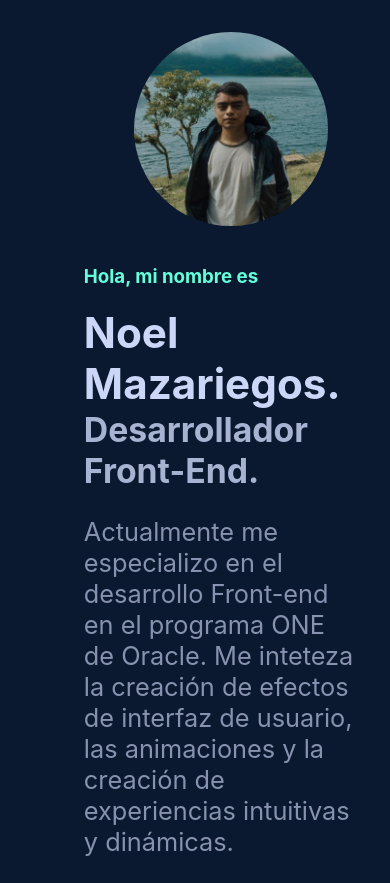
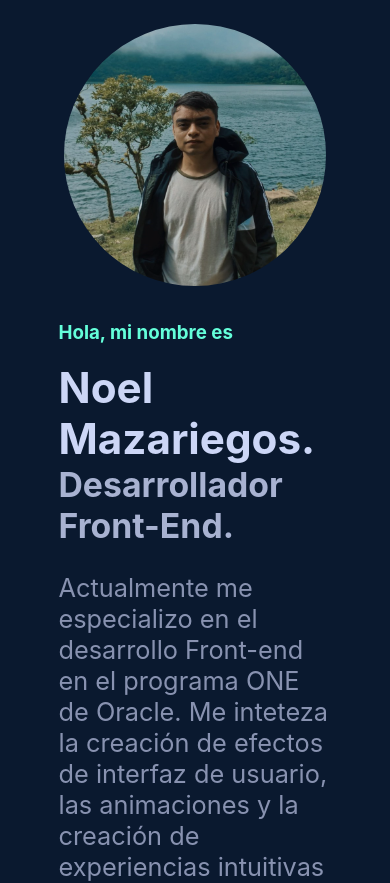
Before and after one commit to Noel1kt/Noel.dev, a React (Vite) app: page / in a window 390 px wide. Shown: the top 883 px of the page. Built offline with nearby package versions, Linux system fonts and the light colour scheme.

Commit message:
media about

```diff
--- a/src/App.css
+++ b/src/App.css
@@ -247,8 +247,13 @@
         display: flex;
         flex-direction: column-reverse;
         width: 100%;
-        margin: 1rem;
+        margin: 0;
     }
+
+    .about-me{
+        padding: 0%;
+    }
+
     .about-me h1{
         font-size: 5vh;
         margin: 0%;
@@ -258,23 +263,24 @@
         color: #a8b2d1;
         font-size: 4vh;
         margin: 0%;
+
     }
 
     .about-me p{
         color: #8892b0;
         font-size: 3vh;
+
     }
     .profile-photo{
+        width: 100%;
         display: flex;
-        flex-direction: column;
-        align-items: start;
-        z-index: -1;
-
+        justify-content: space-around;
     }
 
     .profile-photo-img{
-        width: 23vh;
-        height: 23vh;
+        width: 70%;
+        height: 70%;
+        align-items: center;
         border-radius: 50%;
         position: relative; /* Asegura que la posición sea relativa para controlar z-index */
         z-index: 2;
@@ -282,8 +288,10 @@
     }
 
     .center {
-        position: relative;
-        opacity: 0.8;
+        width: 100%;
+        display: flex;
+        justify-content: center;
+
     }
     .ball {
         display: none;
```
